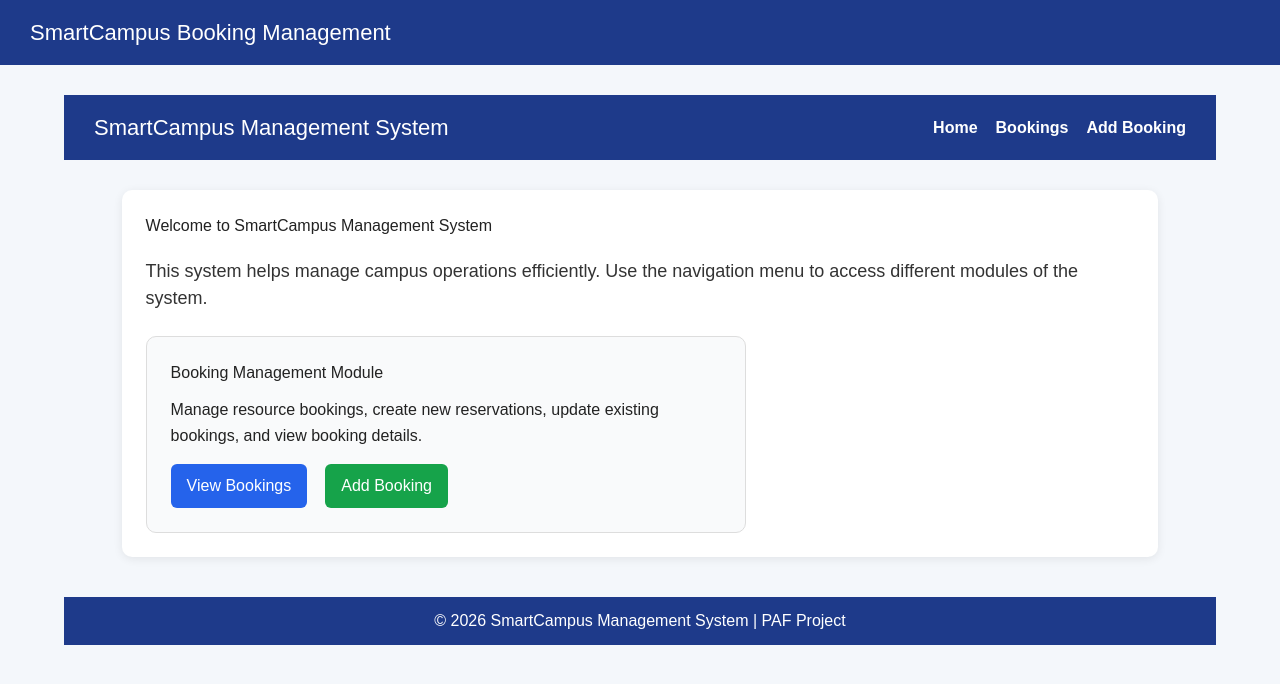
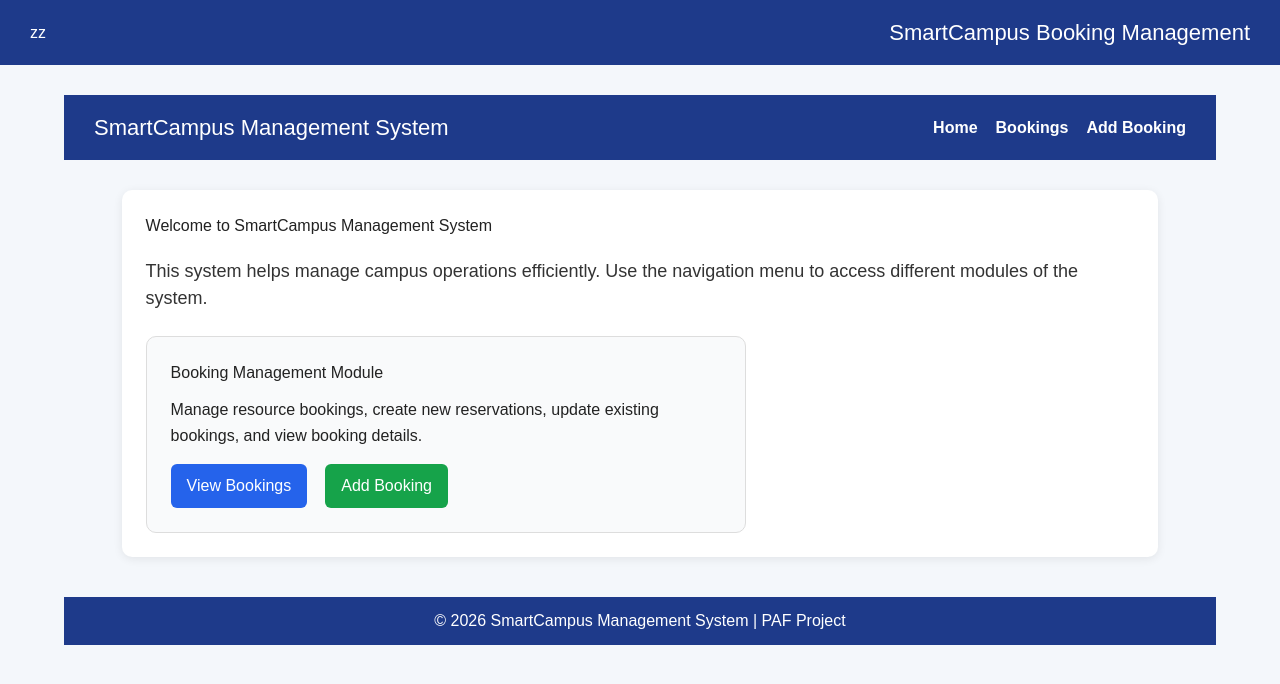
Before and after one commit to uvindu827/it3030-paf-2026-smart-campus-StatX, a React (Create React App) app in the folder frontend/: page / in a window 1280 px wide. Shown: the top 684 px of the page. Built offline with nearby package versions, Linux system fonts and the light colour scheme.

Commit message:
fix: correct navbar component rendering

```diff
--- a/frontend/src/components/Navbar.tsx
+++ b/frontend/src/components/Navbar.tsx
@@ -41,7 +41,7 @@ export const deleteBooking = async (id: string | number): Promise<string> => {
 
 function Navbar() {
   return (
-    <nav className="navbar">
+    <nav className="navbar">zz
       <h2>SmartCampus Booking Management</h2>
     </nav>
   );
```
